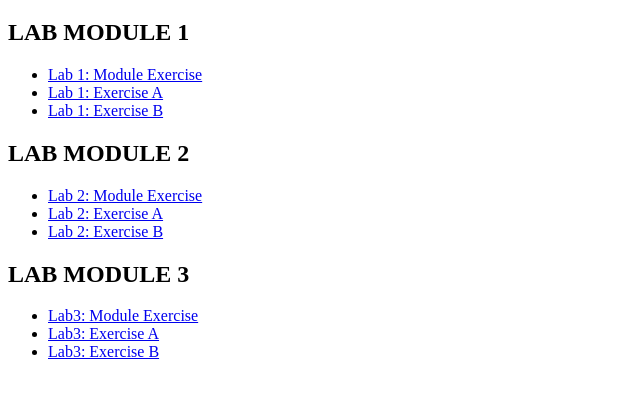
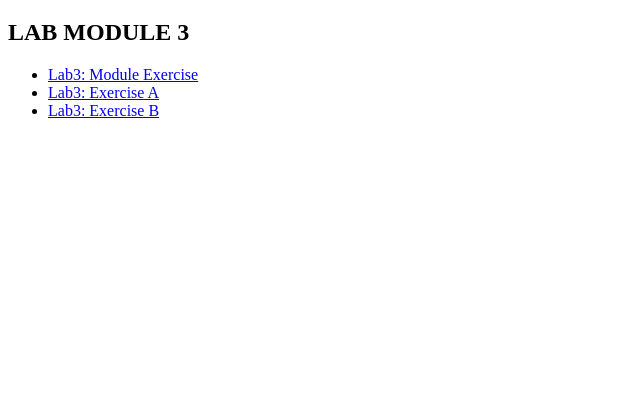
Before and after one commit to AkmalArsyad061/S78569_CSF3133_K2, a plain HTML site: page index.html in a window 1280 px wide. Shown: the part 61-456 px from the top of the page, without its empty margins (0-640 px from the left). Drawn offline with Linux system fonts and the light colour scheme.

Commit message:
Update index.html

```diff
--- a/index.html
+++ b/index.html
@@ -8,20 +8,6 @@
     <body>
         <h1>List Of Lab</h1>
 
-        <h2>LAB MODULE 1</h2>
-        <ul>
-            <li><a href="LAB 1/Lab 1/lab1.html">Lab 1: Module Exercise</a></li>
-            <li><a href="LAB 1/LabExercise_1A/lab_exercise_1a.html">Lab 1: Exercise A</a></li>
-            <li><a href="LAB 1/LabExercise_1B/lab1_ExerB.html">Lab 1: Exercise B</a></li>
-        </ul>
-
-        <h2>LAB MODULE 2</h2>
-        <ul>
-            <li><a href="LAB2/lab2exercise/lab2.html">Lab 2: Module Exercise</a></li>
-            <li><a href="LAB2/lab2_exerciseA/lab2_exerciseA.html">Lab 2: Exercise A </a></li>
-            <li><a href="LAB2/lab2_exerciseB/lab2_exerciseB.html">Lab 2: Exercise B</a></li>
-        </ul>
-
        <h2>LAB MODULE 3</h2>
         <ul>
             <li><a href="LAB 3/lab3Excercise/lab3.html">Lab3: Module Exercise</a></li>
@@ -29,6 +15,5 @@
             <li><a href="LAB 3/lab3Excercise/Lab3.html">Lab3: Exercise B</a></li>
         </ul>
 
-
     </body>
 </html>
```
